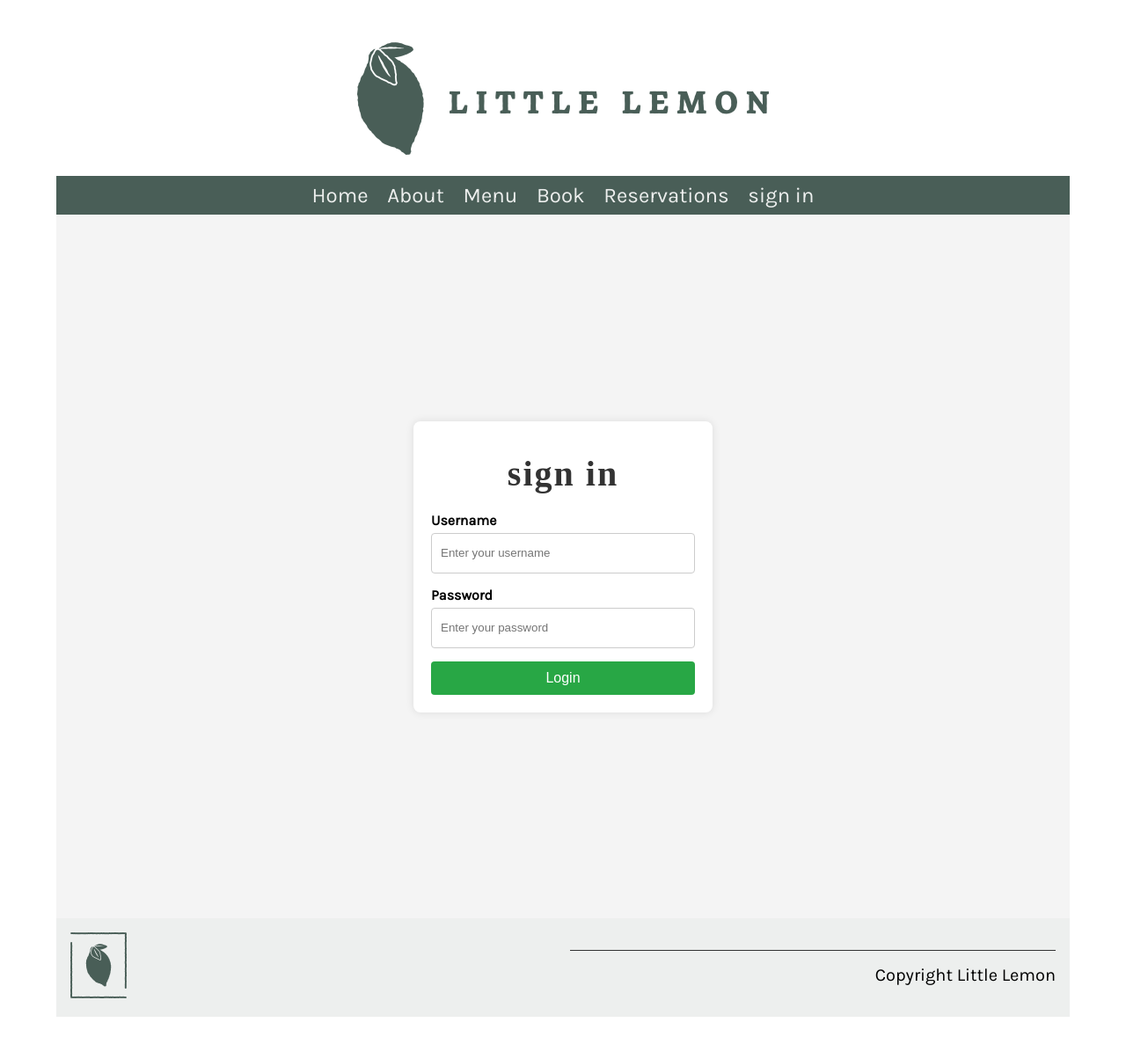
After one commit to yousefmfawzy/littlelemon, a Django app: page /sign_in/ in a window 1280 px wide. The commit adds this page. Shown: the whole page at 88% size. Run offline with Django 4.2, Linux system fonts and the light colour scheme; some web fonts are replaced.

Commit message:
add sign in page

```diff
--- a/restaurant/templates/partials/_header.html
+++ b/restaurant/templates/partials/_header.html
@@ -9,5 +9,7 @@
     <li><a href="{% url 'menu' %}">Menu</a></li>
     <li><a href="{% url 'book' %}">Book</a></li>
     <li><a href="{% url 'reservations' %}">Reservations</a></li>
+     <li><a href="{% url 'sign_in' %}">sign in</a></li>
+
   </ul>
 </nav>
--- /dev/null
+++ b/restaurant/templates/sign_in.html
@@ -0,0 +1,31 @@
+{% extends 'base.html' %}
+{% load static %}
+
+{% block content %}
+<div style="display: flex; justify-content: center; align-items: center; height: 100vh; background-color: #f4f4f4;">
+  <div style="background: #fff; padding: 20px; border-radius: 8px; box-shadow: 0 0 10px rgba(0, 0, 0, 0.1); width: 300px;">
+    <h2 style="text-align: center; margin-bottom: 20px;">sign in</h2>
+
+    {% if error %}
+      <p style="color: red; font-size: 14px; margin-bottom: 10px; text-align: center;">{{ error }}</p>
+    {% endif %}
+
+    <form method="POST">
+      {% csrf_token %}
+      <div style="margin-bottom: 15px;">
+        <label for="username" style="display: block; margin-bottom: 5px;">Username</label>
+        <input type="text" id="username" name="username" placeholder="Enter your username"
+               style="width: 100%; padding: 10px; border: 1px solid #ccc; border-radius: 4px;">
+      </div>
+      <div style="margin-bottom: 15px;">
+        <label for="password" style="display: block; margin-bottom: 5px;">Password</label>
+        <input type="password" id="password" name="password" placeholder="Enter your password"
+               style="width: 100%; padding: 10px; border: 1px solid #ccc; border-radius: 4px;">
+      </div>
+      <button type="submit" style="width: 100%; padding: 10px; background-color: #28a745; color: #fff;
+              border: none; border-radius: 4px; cursor: pointer; font-size: 16px;">Login</button>
+    </form>
+
+  </div>
+</div>
+{% endblock %}
--- a/restaurant/urls.py
+++ b/restaurant/urls.py
@@ -10,4 +10,5 @@ urlpatterns = [
     path('book/', views.book, name="book"),
     path('reservations/', views.reservations, name="reservations"),
     path('bookings/', views.bookings, name="bookings"),
+    path('sign_in/', views.sign_in, name="sign_in"),
 ]
--- a/restaurant/views.py
+++ b/restaurant/views.py
@@ -1,16 +1,19 @@
-# from django.http import HttpResponse
-from django.shortcuts import render
 from .forms import BookingForm
 from .models import Menu
 from django.core import serializers
 from .models import Booking
 from datetime import datetime
 from django.views.decorators.csrf import csrf_exempt
-from django.http import HttpResponse ,JsonResponse
+from django.http import HttpResponse ,JsonResponse ,HttpResponseRedirect , HttpResponseForbidden
+from django.shortcuts import render
 import json
+from django.contrib.auth import authenticate, login
+
+
 
 # Create your views here.
 def home(request):
+
     return render(request, 'index.html')
 
 
@@ -46,7 +49,6 @@ def reservations(request):
 
 
 
-
 def bookings(request):
     date = request.GET.get('date', datetime.today().strftime('%Y-%m-%d'))
     try:
@@ -74,3 +76,23 @@ def book(request):
             return JsonResponse({'error': str(e)}, status=500)
     context = {'form':form}
     return render(request, 'book.html', context)
+
+
+
+@csrf_exempt
+def sign_in(request):
+    error = None
+    if request.method == 'POST':
+        username = request.POST.get('username')
+        password = request.POST.get('password')
+        user = authenticate(request, username=username, password=password)
+
+        if user is None:
+            error = "Invalid username or password."
+        elif user.is_staff:
+            error = 'Staff not authorized to login'
+        else:
+            login(request, user)
+            return HttpResponseRedirect('/')  # Redirect to home on success
+
+    return render(request, 'sign_in.html', {'error': error})
```
Also changed, not shown: LittleLemonAPI/views.py (+19 -1 lines).
